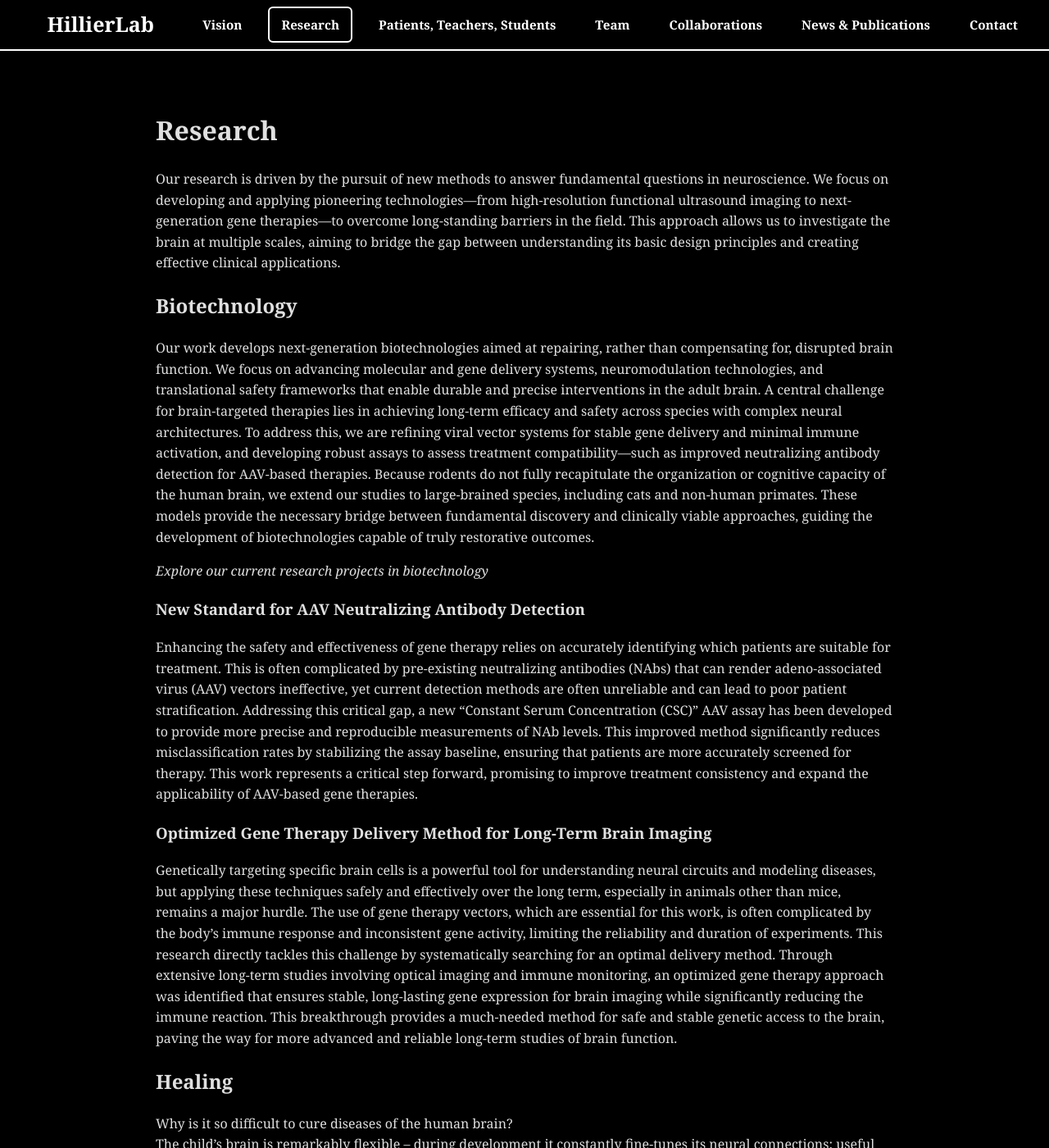
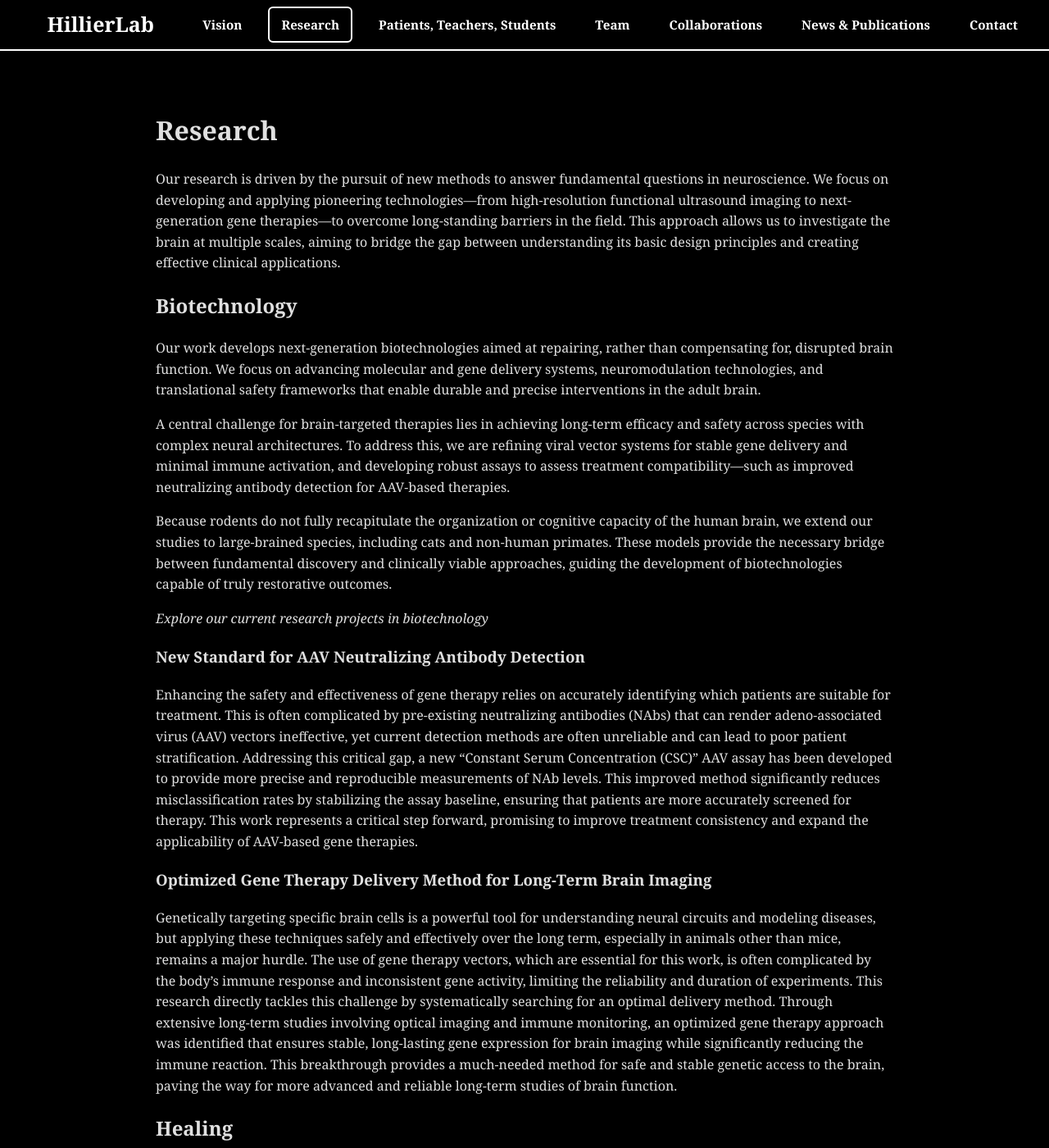
Before and after one commit to hillierlab/hillierlab.github.io, a Jekyll site: the page built from research.md, in a window 1280 px wide and 1400 px high. Shown: the whole window at 82% size. Built offline with Jekyll 4.4.1, drawn with Linux system fonts in a browser that asks for light colours; some of the changed text lies outside the part shown.

Commit message:
Update research.md

```diff
--- a/research.md
+++ b/research.md
@@ -7,11 +7,11 @@ Our research is driven by the pursuit of new methods to answer fundamental quest
 
 ## Biotechnology
 
-Our work develops next-generation biotechnologies aimed at repairing, rather than compensating for, disrupted brain function. We focus on advancing molecular and gene delivery systems, neuromodulation technologies, and translational safety frameworks that enable durable and precise interventions in the adult brain.
-A central challenge for brain-targeted therapies lies in achieving long-term efficacy and safety across species with complex neural architectures. To address this, we are refining viral vector systems for stable gene delivery and minimal immune activation, and developing robust assays to assess treatment compatibility—such as improved neutralizing antibody detection for AAV-based therapies.
-Because rodents do not fully recapitulate the organization or cognitive capacity of the human brain, we extend our studies to large-brained species, including cats and non-human primates. These models provide the necessary bridge between fundamental discovery and clinically viable approaches, guiding the development of biotechnologies capable of truly restorative outcomes.
+<p>Our work develops next-generation biotechnologies aimed at repairing, rather than compensating for, disrupted brain function. We focus on advancing molecular and gene delivery systems, neuromodulation technologies, and translational safety frameworks that enable durable and precise interventions in the adult brain.</p>
 
+<p>A central challenge for brain-targeted therapies lies in achieving long-term efficacy and safety across species with complex neural architectures. To address this, we are refining viral vector systems for stable gene delivery and minimal immune activation, and developing robust assays to assess treatment compatibility—such as improved neutralizing antibody detection for AAV-based therapies.</p>
 
+<p>Because rodents do not fully recapitulate the organization or cognitive capacity of the human brain, we extend our studies to large-brained species, including cats and non-human primates. These models provide the necessary bridge between fundamental discovery and clinically viable approaches, guiding the development of biotechnologies capable of truly restorative outcomes.</p>
 
 *Explore our current research projects in biotechnology*
 
@@ -25,11 +25,11 @@ Genetically targeting specific brain cells is a powerful tool for understanding
 
 ## Healing
 
-Why is it so difficult to cure diseases of the human brain?
-The child’s brain is remarkably flexible – during development it constantly fine-tunes its neural connections: useful links are strengthened while unnecessary ones are eliminated. In adulthood, however, this flexibility – known as brain plasticity – is largely lost. As a result, the brain can no longer repair or reorganize its circuits after developmental disorders or mental illnesses, which contributes to the persistence of conditions such as amblyopia, attention deficit disorder, or depression.
-Our research aims to understand how this “closed” state could be reopened and proper brain function restored in a targeted way. The key may lie in the brain’s mid-level – mesoscale – organizational units. These small, interconnected groups of nerve cells form a bridge between the cellular level and larger brain networks, playing a decisive role in how neural connections are formed and stabilized.
-If we can target and influence these units, we may be able to restore the adult brain’s ability to retune faulty connections – opening new possibilities for the treatment of developmental and mental disorders.
+<p>Why is it so difficult to cure diseases of the human brain?</p>
 
+<p>The child’s brain is remarkably flexible – during development it constantly fine-tunes its neural connections: useful links are strengthened while unnecessary ones are eliminated. In adulthood, however, this flexibility – known as brain plasticity – is largely lost. As a result, the brain can no longer repair or reorganize its circuits after developmental disorders or mental illnesses, which contributes to the persistence of conditions such as amblyopia, attention deficit disorder, or depression.</p>
+
+<p>Our research aims to understand how this “closed” state could be reopened and proper brain function restored in a targeted way. The key may lie in the brain’s mid-level – mesoscale – organizational units. These small, interconnected groups of nerve cells form a bridge between the cellular level and larger brain networks, playing a decisive role in how neural connections are formed and stabilized. If we can target and influence these units, we may be able to restore the adult brain’s ability to retune faulty connections – opening new possibilities for the treatment of developmental and mental disorders.</p>
 
 *Explore our current healing research projects*
 
@@ -47,10 +47,13 @@ A persistent challenge in neuroscience is that traditional imaging techniques fo
 
 ## Animal models
 
-Animal models that facilitate ideas/theories translating to therapies.
-Animal models are essential for translating ideas about brain function into effective therapies. While mice have been invaluable for identifying fundamental mechanisms, their sensory and cognitive systems differ markedly from those of humans. For example, a mouse’s limited visual acuity makes it an inadequate model for studying higher-order visual processing or for developing therapies to restore human vision.
-To overcome these limitations, we employ feline and primate models whose brain organization, sensory processing, and behavioral repertoires more closely mirror those of humans. These models allow us to both translate emerging biotechnologies—such as gene delivery systems and neuromodulation approaches—toward human application and investigate neural functions that cannot be meaningfully modeled in rodents.
-By studying these complex brains, we bridge the gap between basic neuroscience and clinical translation, advancing our understanding of human brain function and paving the way for therapies that can achieve true restoration rather than compensation.
+<p>Animal models that facilitate ideas/theories translating to therapies.  </p>
+
+<p>Animal models are essential for translating ideas about brain function into effective therapies. While mice have been invaluable for identifying fundamental mechanisms, their sensory and cognitive systems differ markedly from those of humans. For example, a mouse’s limited visual acuity makes it an inadequate model for studying higher-order visual processing or for developing therapies to restore human vision.</p>
+
+<p>To overcome these limitations, we employ feline and primate models whose brain organization, sensory processing, and behavioral repertoires more closely mirror those of humans. These models allow us to both translate emerging biotechnologies—such as gene delivery systems and neuromodulation approaches—toward human application and investigate neural functions that cannot be meaningfully modeled in rodents.</p>
+
+<p>By studying these complex brains, we bridge the gap between basic neuroscience and clinical translation, advancing our understanding of human brain function and paving the way for therapies that can achieve true restoration rather than compensation.</p>
 
 *Explore our current animal-model research project*
 
```
